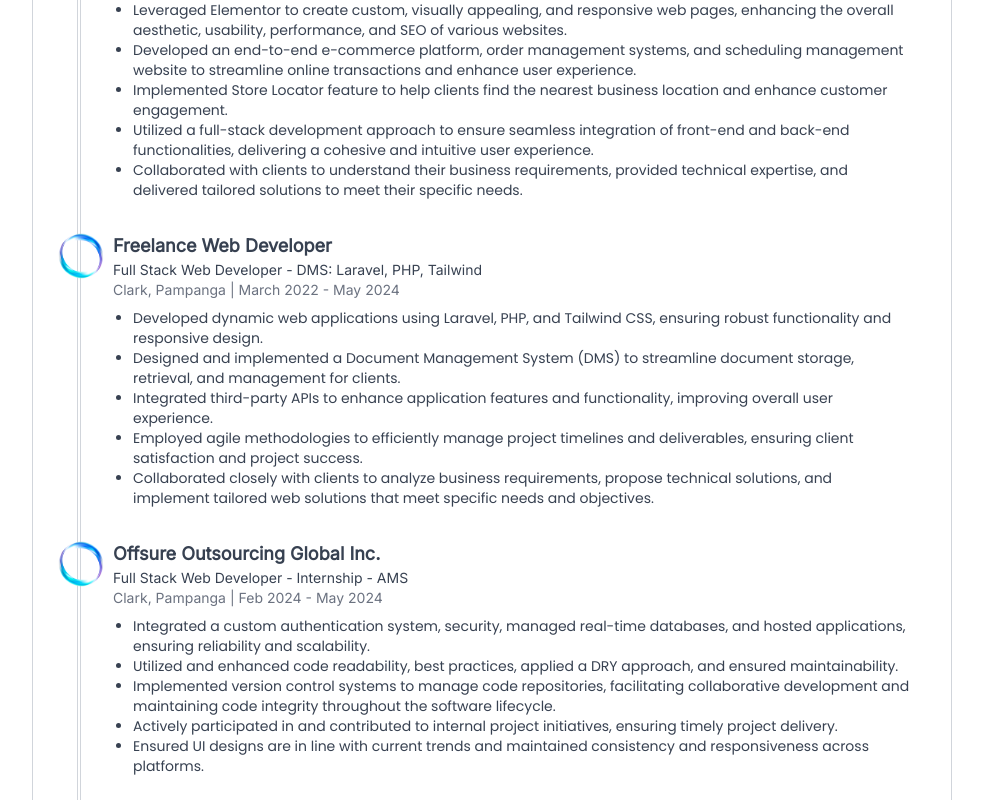
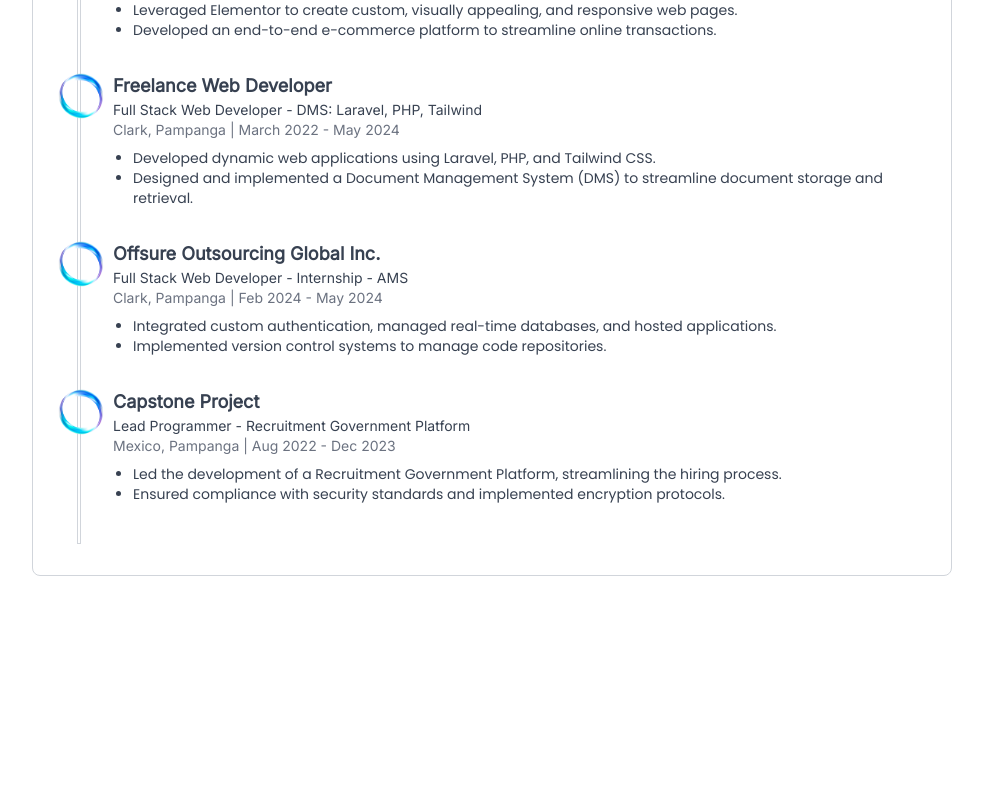
Before and after one commit to VinceRamirez1998/VinceRamirez, a Next.js app: page / in a window 1280 px wide. Shown: the part 680-1480 px from the top of the page, without its empty margins (148-1131 px from the left). After the commit the page ends 1280 px from the top, so only its background shows below. Built offline with nearby package versions, Linux system fonts and the light colour scheme; a web font is replaced by a local one.

Commit message:
Tablist Education

```diff
--- a/components/tablist.tsx
+++ b/components/tablist.tsx
@@ -10,7 +10,7 @@ const TabList = () => {
       name: 'Experience',
       content: (
         <>
-      <div className="relative pl-16 mb-6 p-10">
+          <div className="relative pl-16 mb-6 p-10">
             {/* Timeline */}
             <div className="absolute left-11 top-0 w-1 border border-solid border-gray-300 h-full"></div>
 
@@ -26,11 +26,8 @@ const TabList = () => {
                   <p className="text-sm">Full Stack Web Developer - E-commerce, WordPress, Elementor</p>
                   <p className="text-gray-500 text-sm">Mexico, Pampanga | June 2024 - Current</p>
                   <ul className="list-disc pl-5 mt-2 font-sans text-sm">
-                    <li>Leveraged Elementor to create custom, visually appealing, and responsive web pages, enhancing the overall aesthetic, usability, performance, and SEO of various websites.</li>
-                    <li>Developed an end-to-end e-commerce platform, order management systems, and scheduling management website to streamline online transactions and enhance user experience.</li>
-                    <li>Implemented Store Locator feature to help clients find the nearest business location and enhance customer engagement.</li>
-                    <li>Utilized a full-stack development approach to ensure seamless integration of front-end and back-end functionalities, delivering a cohesive and intuitive user experience.</li>
-                    <li>Collaborated with clients to understand their business requirements, provided technical expertise, and delivered tailored solutions to meet their specific needs.</li>
+                    <li>Leveraged Elementor to create custom, visually appealing, and responsive web pages.</li>
+                    <li>Developed an end-to-end e-commerce platform to streamline online transactions.</li>
                   </ul>
                 </div>
               </div>
@@ -46,11 +43,8 @@ const TabList = () => {
                   <p className="text-sm">Full Stack Web Developer - DMS: Laravel, PHP, Tailwind</p>
                   <p className="text-gray-500 text-sm">Clark, Pampanga | March 2022 - May 2024</p>
                   <ul className="list-disc pl-5 mt-2 font-sans text-sm">
-                    <li>Developed dynamic web applications using Laravel, PHP, and Tailwind CSS, ensuring robust functionality and responsive design.</li>
-                    <li>Designed and implemented a Document Management System (DMS) to streamline document storage, retrieval, and management for clients.</li>
-                    <li>Integrated third-party APIs to enhance application features and functionality, improving overall user experience.</li>
-                    <li>Employed agile methodologies to efficiently manage project timelines and deliverables, ensuring client satisfaction and project success.</li>
-                    <li>Collaborated closely with clients to analyze business requirements, propose technical solutions, and implement tailored web solutions that meet specific needs and objectives.</li>
+                    <li>Developed dynamic web applications using Laravel, PHP, and Tailwind CSS.</li>
+                    <li>Designed and implemented a Document Management System (DMS) to streamline document storage and retrieval.</li>
                   </ul>
                 </div>
               </div>
@@ -66,11 +60,8 @@ const TabList = () => {
                   <p className="text-sm">Full Stack Web Developer - Internship - AMS</p>
                   <p className="text-gray-500 text-sm">Clark, Pampanga | Feb 2024 - May 2024</p>
                   <ul className="list-disc pl-5 mt-2 font-sans text-sm">
-                    <li>Integrated a custom authentication system, security, managed real-time databases, and hosted applications, ensuring reliability and scalability.</li>
-                    <li>Utilized and enhanced code readability, best practices, applied a DRY approach, and ensured maintainability.</li>
-                    <li>Implemented version control systems to manage code repositories, facilitating collaborative development and maintaining code integrity throughout the software lifecycle.</li>
-                    <li>Actively participated in and contributed to internal project initiatives, ensuring timely project delivery.</li>
-                    <li>Ensured UI designs are in line with current trends and maintained consistency and responsiveness across platforms.</li>
+                    <li>Integrated custom authentication, managed real-time databases, and hosted applications.</li>
+                    <li>Implemented version control systems to manage code repositories.</li>
                   </ul>
                 </div>
               </div>
@@ -86,11 +77,8 @@ const TabList = () => {
                   <p className="text-sm">Lead Programmer - Recruitment Government Platform</p>
                   <p className="text-gray-500 text-sm">Mexico, Pampanga | Aug 2022 - Dec 2023</p>
                   <ul className="list-disc pl-5 mt-2 font-sans text-sm">
-                    <li>Led the development team in creating a robust Recruitment Government Platform tailored for government agencies, integrating a Preliminary Employment Examination module to streamline the hiring process.</li>
-                    <li>Ensured compliance with security standards and regulations, implementing robust authentication mechanisms and data encryption protocols to safeguard applicant information.</li>
-                    <li>Provided technical leadership and guidance to the development team, fostering a collaborative environment and promoting best practices in software engineering and project management.</li>
-                    <li>Architected and implemented core functionalities, including job listings, user registration, preliminary examination modules, and application management systems, ensuring scalability and efficiency.</li>
-                    <li>Conducted regular code reviews, identified areas for optimization, and implemented performance enhancements to maintain code quality and ensure system reliability.</li>
+                    <li>Led the development of a Recruitment Government Platform, streamlining the hiring process.</li>
+                    <li>Ensured compliance with security standards and implemented encryption protocols.</li>
                   </ul>
                 </div>
               </div>
@@ -101,7 +89,38 @@ const TabList = () => {
     },
     {
       name: 'Education',
-      content: 'Here is the content for Education.'
+      content: (
+        <div className="relative pl-16 mb-6 p-10">
+          {/* Timeline */}
+          <div className="absolute left-11 top-0 w-1 border border-solid border-gray-300 h-full"></div>
+
+          <div className="flex flex-col space-y-8">
+            {/* Education Section */}
+            <div className="relative flex items-start space-x-4">
+              <div className="absolute left-[-40px] top-0 w-12 h-12">
+                {/* Logo Image */}
+                <img src="/images/logo.png" alt="Logo" className="w-full h-full object-contain" />
+              </div>
+              <div className="ml-16">
+                <h3 className="text-lg font-medium font-semibold">Don Honorio Ventura State University</h3>
+                <p className="text-sm">Bachelor of Science in Information Technology</p>
+                <p className="text-gray-500 text-sm">Bacolor, Pampanga | 2020 - 2024</p>
+
+                <ul className="list-disc pl-5 mt-2 font-sans text-sm">
+                  <li>Top 10 Highest Average (2020-2021)</li>
+                  <li>Dean's Lister and President Lister (2020-2024)</li>
+                </ul>
+
+                <h4 className="mt-4 text-lg font-medium font-semibold">Certifications</h4>
+                <ul className="list-disc pl-5 mt-2 font-sans text-sm">
+                  <li>Search Engine Optimization (Udemy) - March 2024</li>
+                  <li>Vanilla PHP (Udemy) - May 2024</li>
+                </ul>
+              </div>
+            </div>
+          </div>
+        </div>
+      )
     },
     {
       name: 'Skills',
```
